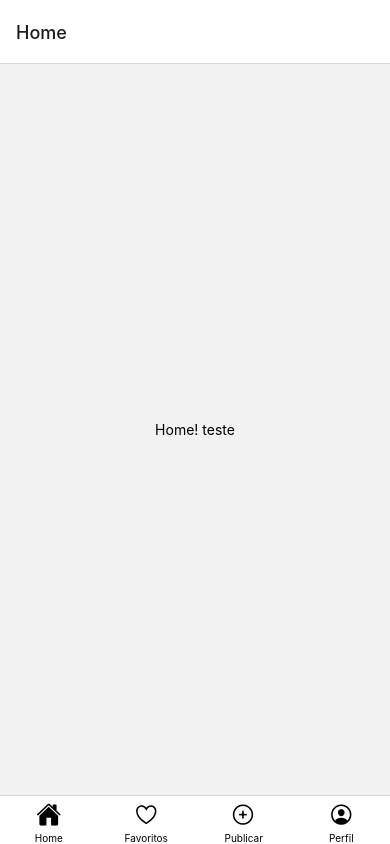
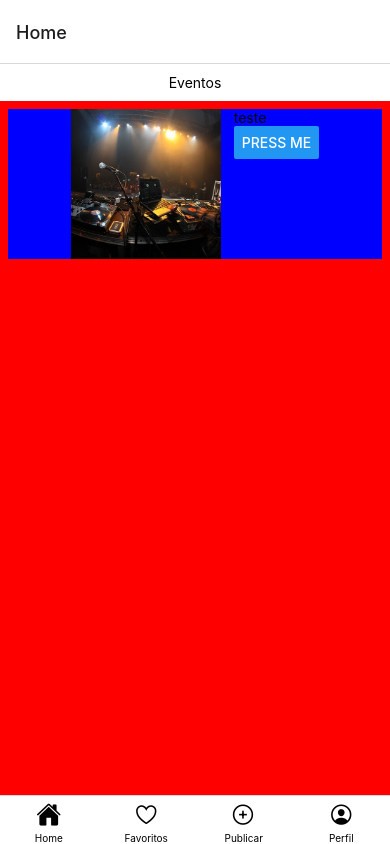
Before and after one commit to R0drigo-Pedroso/Projeto-Fala-no-Mic, a React Native app: screen /Home in a window 390 px wide. Built offline with nearby package versions, Linux system fonts and the light colour scheme.

Commit message:
trabalhando na page Home

```diff
--- a/src/screens/Home.js
+++ b/src/screens/Home.js
@@ -1,15 +1,70 @@
-import { StatusBar, StyleSheet, Text, View } from "react-native";
+import {
+  StatusBar,
+  StyleSheet,
+  Text,
+  View,
+  Button,
+  ImageBackground,
+} from "react-native";
 import React from "react";
+import { SafeAreaView } from "react-native-safe-area-context";
+
+import imageteste from "../../assets/image/festahiphop.jpg";
 
 function Home() {
   return (
-    <View style={{ flex: 1, justifyContent: "center", alignItems: "center" }}>
+    <SafeAreaView style={estilos.container}>
       <StatusBar barStyle="default" />
-      <Text>Home! teste</Text>
-    </View>
+
+      <View style={estilos.spaceTitulo}>
+        <Text style={estilos.titulo}>Eventos</Text>
+      </View>
+
+      <View style={estilos.block}>
+        <View style={estilos.img}>
+          <ImageBackground style={estilos.tamanho} source={imageteste} />
+        </View>
+
+        <View style={estilos.descricao}>
+          <Text>teste</Text>
+          <Button
+            title="Press me"
+            onPress={() => Alert.alert("Simple Button pressed")}
+          />
+        </View>
+      </View>
+    </SafeAreaView>
   );
 }
 
 export default Home;
 
-const styles = StyleSheet.create({});
+const estilos = StyleSheet.create({
+  container: {
+    flex: 1,
+    backgroundColor: "red",
+  },
+
+  spaceTitulo: {
+    alignItems: "center",
+    padding: 10,
+    backgroundColor: "white",
+    color: "black",
+  },
+
+  tamanho: {
+    width: 150,
+    height: 150,
+  },
+
+  block: {
+    backgroundColor: "blue",
+    flexDirection: "row",
+    justifyContent: "space-around",
+    margin: 8,
+  },
+
+  img: {
+    width: "10%",
+  },
+});
```
Also changed, not shown: assets/image/festahiphop.jpg (added).
